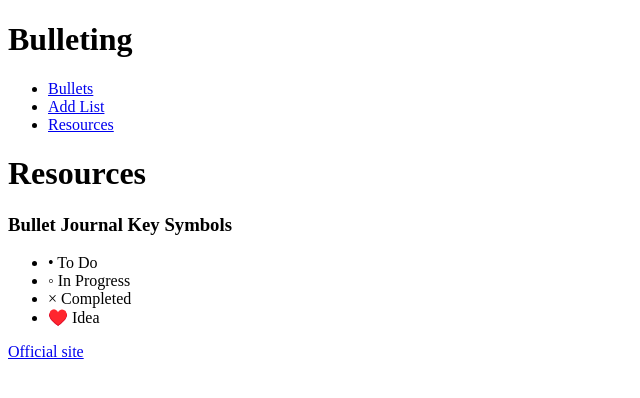
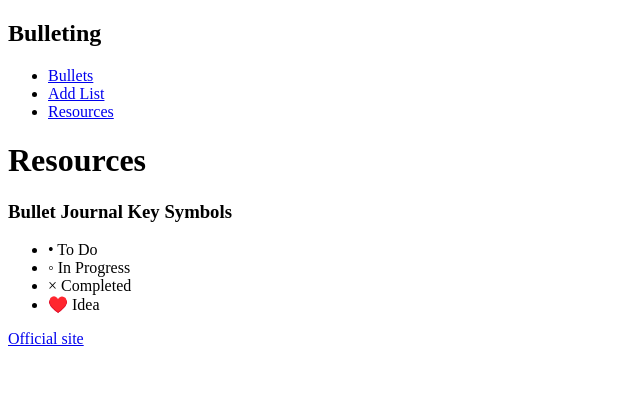
Before and after one commit to evareitzel/Bulletor, a React (Create React App) app: page /resources in a window 1280 px wide. Shown: the top 398 px of the page, without its empty margins (0-640 px from the left). Built offline with nearby package versions, Linux system fonts and the light colour scheme.

Commit message:
Implement 3 client-side routes using React Router

```diff
--- a/src/components/NavBar.js
+++ b/src/components/NavBar.js
@@ -1,8 +1,8 @@
 function NavBar() {
   return (
     <div>
+      <nav>
       <h1>Bulleting</h1>
-      <nav>
         <ul>
           <li>
             <a href="/" >Bullets</a>
```
